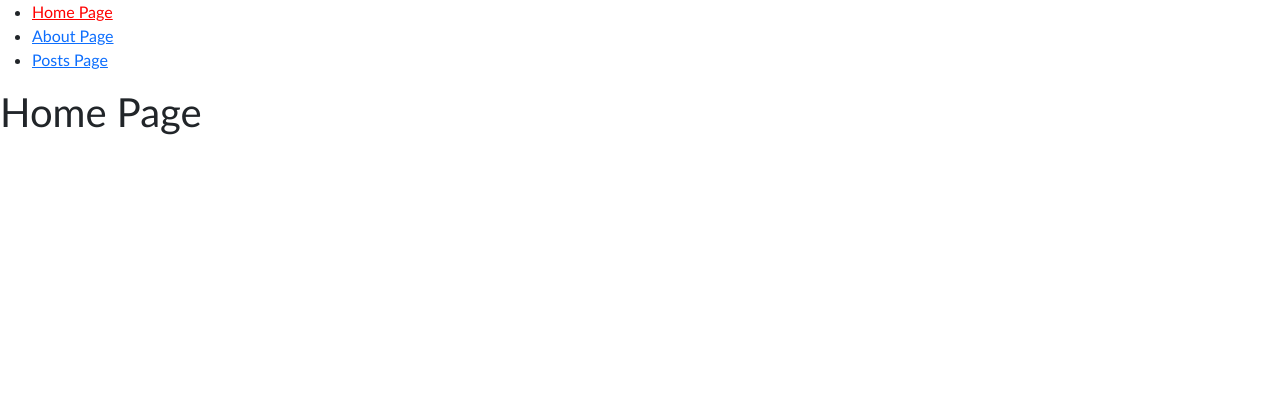
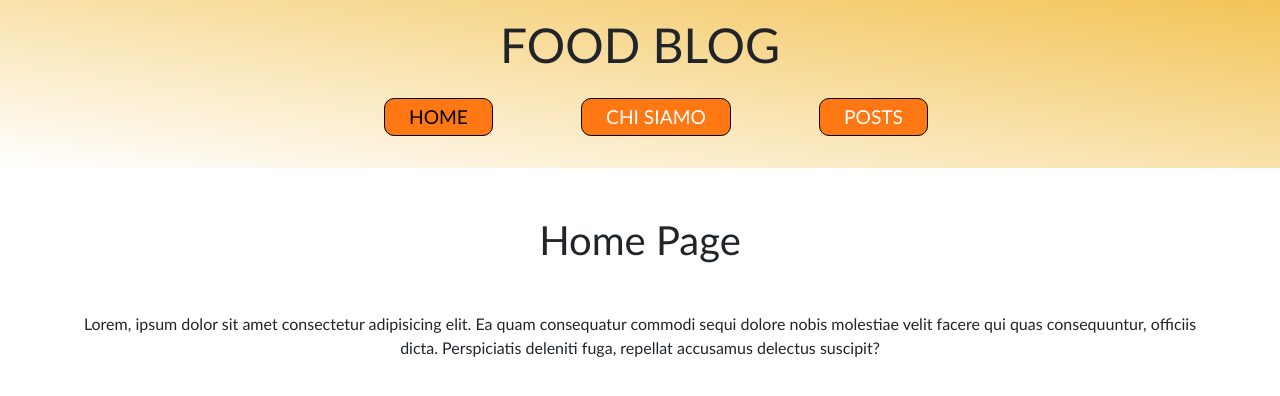
Before and after one commit to Marcucci-Francesco/react-router, a React (Vite) app: page / in a window 1280 px wide. Shown: the top 396 px of the page. Built offline with nearby package versions, Linux system fonts and the light colour scheme.

Commit message:
feat: add css style

```diff
--- /dev/null
+++ b/src/assets/menu.js
@@ -0,0 +1,9 @@
+const menu = [
+  { id: 1, url: '/', text: 'Home' },
+  { id: 2, url: '/chi siamo', text: 'Chi Siamo' },
+  { id: 3, url: '/posts', text: 'Posts' }
+];
+
+export {
+  menu
+}
--- /dev/null
+++ b/src/components/Header.jsx
@@ -0,0 +1,24 @@
+import { NavLink } from 'react-router-dom'
+
+const header = (props) => {
+  const { menu } = props;
+
+  return (
+    <header>
+      <h1 className='text-center py-3'>FOOD BLOG</h1>
+      <div className="container-fm container-fluid pb-3">
+        <nav>
+          <ul className='d-flex justify-content-center justify-content-between'>
+            {menu.map(item =>
+              <li className='py-1 px-4' key={item.id}>
+                <NavLink to={item.url}>{item.text}</NavLink>
+              </li>
+            )}
+          </ul>
+        </nav>
+      </div>
+    </header>
+  )
+}
+
+export default header
--- a/src/index.css
+++ b/src/index.css
@@ -9,5 +9,36 @@ body {
 }
 
 .active {
-  color: red;
+  color: black;
 }
+
+/* HEADER */
+
+header {
+  background-image: linear-gradient(to top right, #FFFF 0%, #F3C457 100%);
+  min-height: 150px;
+
+  .container-fm {
+    max-width: 600px;
+    margin: 0 auto;
+  }
+
+  h1 {
+    font-size: 3.0rem;
+  }
+
+  li {
+    list-style: none;
+    text-decoration: none;
+    text-transform: uppercase;
+    font-size: 1.2rem;
+    border: 1px solid black;
+    border-radius: 10px;
+    background-color: #FF7814;
+
+    a {
+      color: white;
+      text-decoration: none;
+    }
+  }
+}
--- a/src/layouts/DefaultLayout.jsx
+++ b/src/layouts/DefaultLayout.jsx
@@ -1,13 +1,13 @@
 import { Outlet } from 'react-router-dom'
 import MainNav from '../components/MainNav';
+import Header from '../components/header';
+import { menu } from '../assets/menu';
 
 
 const DefaultLayout = () => {
   return (
     <>
-      <header>
-        <MainNav />
-      </header>
+      <Header menu={menu} />
       <main>
         <Outlet />
       </main>
--- a/src/pages/AboutPages.jsx
+++ b/src/pages/AboutPages.jsx
@@ -1,7 +1,10 @@
 const AboutPages = () => {
   return (
     <>
-      <h1>About Page</h1>
+      <div className="container">
+        <h1 className="text-center my-5">About Page</h1>
+        <p className="text-center">Lorem, ipsum dolor sit amet consectetur adipisicing elit. Ea quam consequatur commodi sequi dolore nobis molestiae velit facere qui quas consequuntur, officiis dicta. Perspiciatis deleniti fuga, repellat accusamus delectus suscipit?</p>
+      </div>
     </>
   )
 }
--- a/src/pages/HomePages.jsx
+++ b/src/pages/HomePages.jsx
@@ -1,7 +1,10 @@
 const HomePages = () => {
   return (
     <>
-      <h1>Home Page</h1>
+      <div className="container">
+        <h1 className="text-center my-5">Home Page</h1>
+        <p className="text-center">Lorem, ipsum dolor sit amet consectetur adipisicing elit. Ea quam consequatur commodi sequi dolore nobis molestiae velit facere qui quas consequuntur, officiis dicta. Perspiciatis deleniti fuga, repellat accusamus delectus suscipit?</p>
+      </div>
     </>
   )
 }
--- a/src/pages/PostsPages.jsx
+++ b/src/pages/PostsPages.jsx
@@ -1,7 +1,10 @@
 const PostsPages = () => {
   return (
     <>
-      <h1>Posts Page</h1>
+      <div className="container">
+        <h1 className="text-center my-5">Posts Page</h1>
+        <p className="text-center">Lorem, ipsum dolor sit amet consectetur adipisicing elit. Ea quam consequatur commodi sequi dolore nobis molestiae velit facere qui quas consequuntur, officiis dicta. Perspiciatis deleniti fuga, repellat accusamus delectus suscipit?</p>
+      </div>
     </>
   )
 }
```
Also changed, not shown: src/components/Main.jsx (added).
